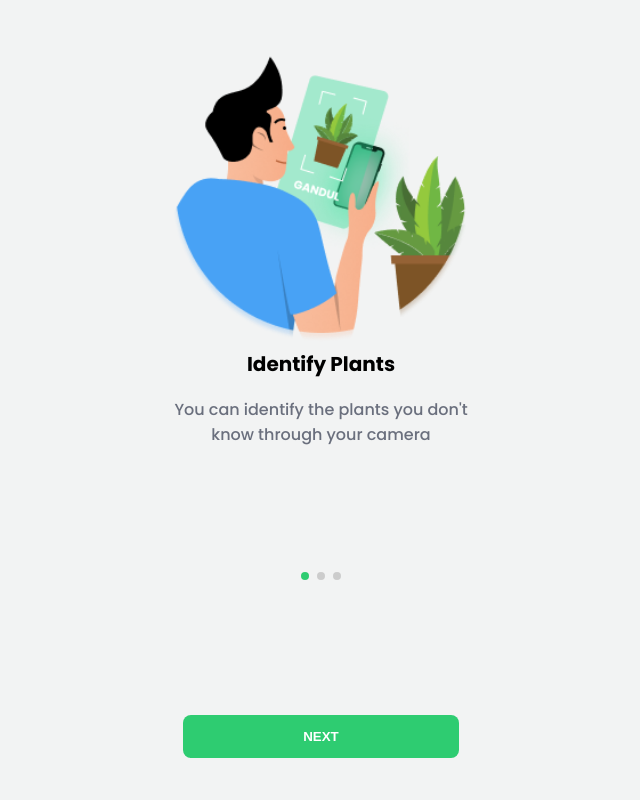
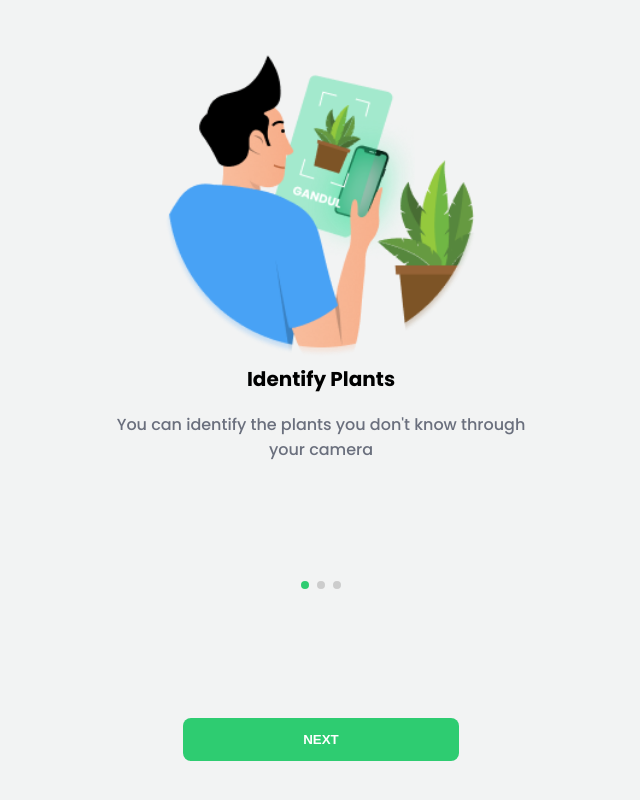
Before and after one commit to AirenaAirena/Pflanzen-finder, a React (Vite) app: page /home in a window 1280 px wide. Shown: the whole page, without its empty margins (319-959 px from the left). Built offline with nearby package versions, Linux system fonts and the light colour scheme; no server answers.

Commit message:
Add Css Adaptiv

```diff
--- a/src/styles/index.css
+++ b/src/styles/index.css
@@ -9,16 +9,17 @@
   box-sizing: border-box;
   margin: 0;
   padding: 0;
-  overflow-x: hidden;
 }
 
 body {
   box-sizing: inherit;
   font-family: 'Poppins', sans-serif;
   background-color: #f2f3f3;
+  overflow-x: hidden;
 }
 .container {
   margin: 0 auto;
   padding: 0 10px;
-  max-width: 320px;
+  max-width: 430px;
+  width: 100%;
 }
```
